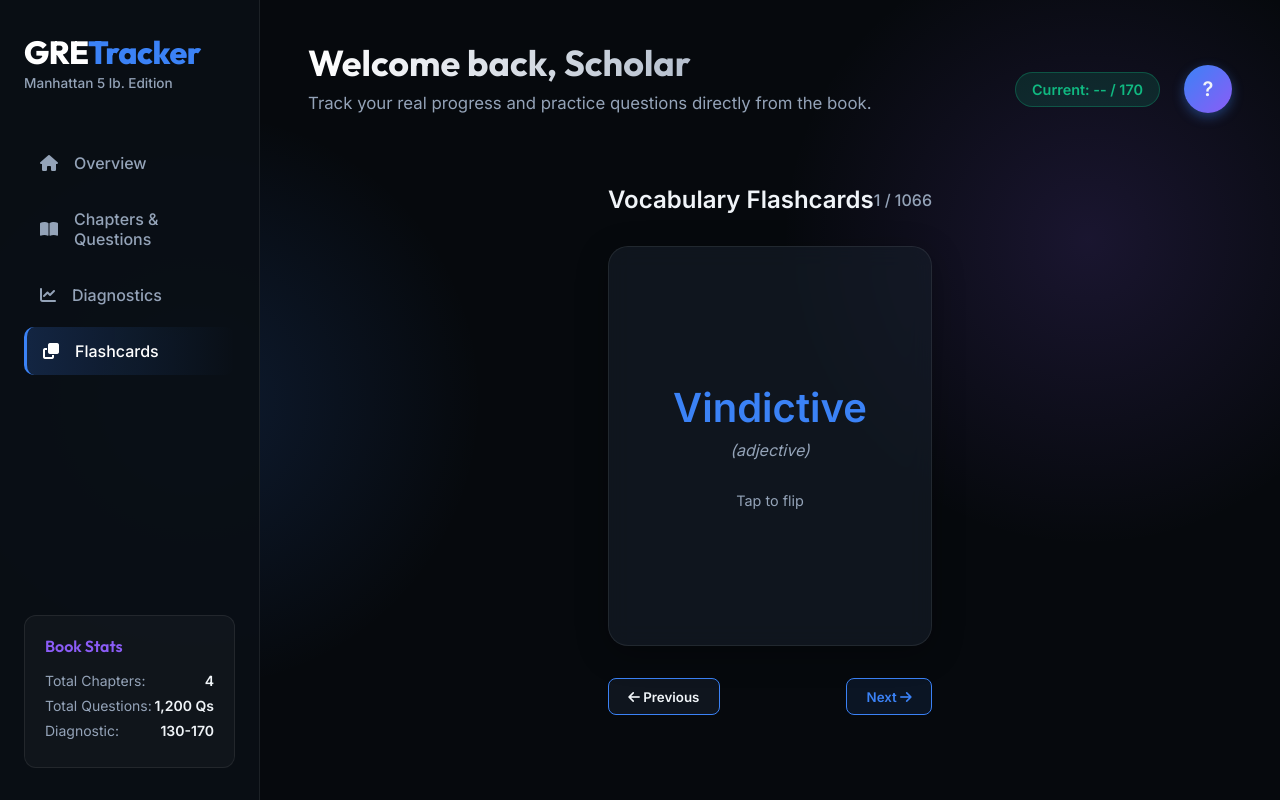
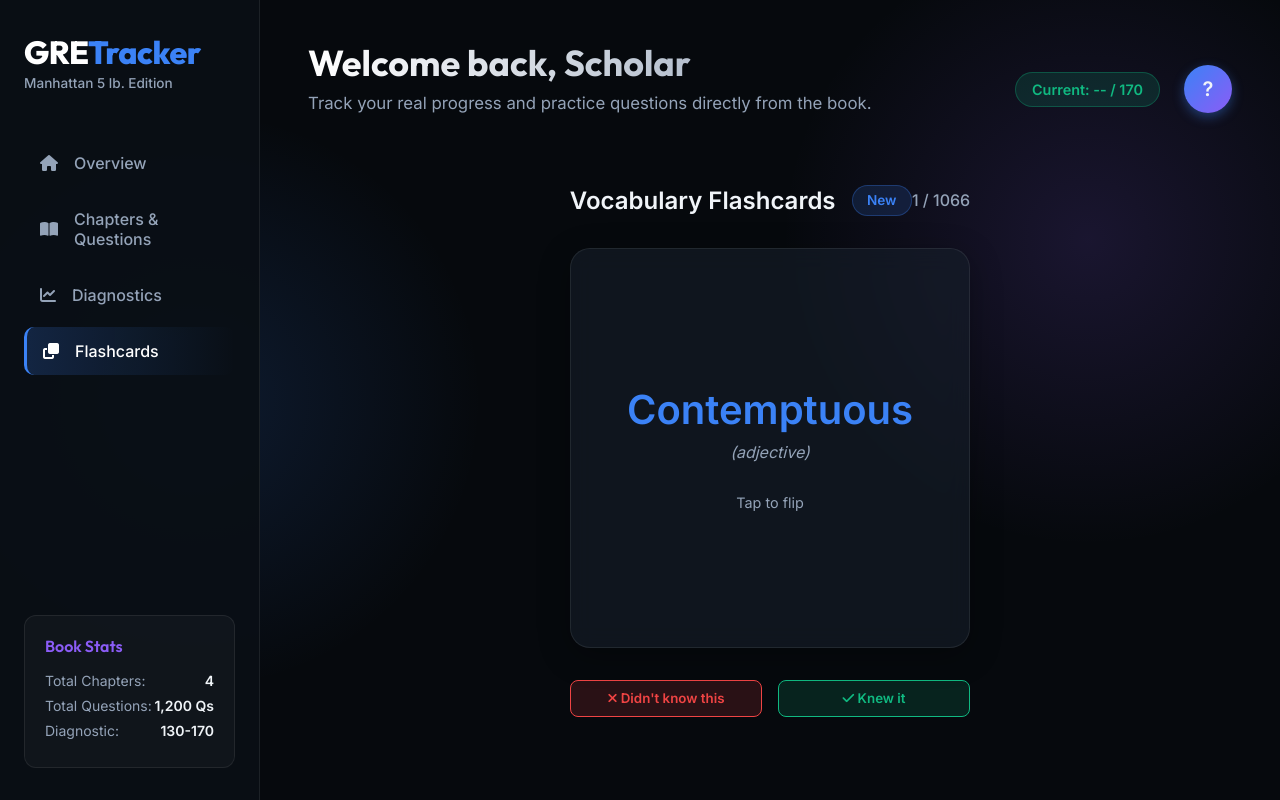
Before and after one commit to Laser92/gre-dashboard, a website: page index.html in a window 1280 px wide. Both pictures are taken after a click on the link "Flashcards". Drawn offline with nearby package versions, Linux system fonts and the light colour scheme; no server answers.

Commit message:
feat: add flashcard answer handler and UI controls while initializing dashboard core logic

```diff
--- a/index.html
+++ b/index.html
@@ -198,7 +198,10 @@
             <!-- FLASHCARDS VIEW -->
             <div id="flashcards-view" style="display: none; padding-top: 2rem; max-width: 600px; margin: 0 auto;">
                 <div style="display: flex; justify-content: space-between; align-items: center; margin-bottom: 1rem;">
-                    <h2>Vocabulary Flashcards</h2>
+                    <div style="display: flex; gap: 1rem; align-items: center;">
+                        <h2>Vocabulary Flashcards</h2>
+                        <div id="fc-tag" class="question-tag new" style="display:inline-flex;">New</div>
+                    </div>
                     <div id="fc-counter" style="color: var(--text-secondary); font-weight: 500;"></div>
                 </div>
 
@@ -218,9 +221,9 @@
                     </div>
                 </div>
 
-                <div style="display: flex; justify-content: space-between; margin-top: 2rem;">
-                    <button class="primary-btn" onclick="prevFlashcard()" style="background: var(--glass-bg); color: var(--text-primary);"><i class="fas fa-arrow-left"></i> Previous</button>
-                    <button class="primary-btn" onclick="nextFlashcard()">Next <i class="fas fa-arrow-right"></i></button>
+                <div style="display: flex; justify-content: space-between; margin-top: 2rem; gap: 1rem;">
+                    <button class="primary-btn" onclick="handleFlashcardAnswer(false)" style="flex: 1; background: rgba(239, 68, 68, 0.15); color: var(--accent-error); border: 1px solid var(--accent-error);"><i class="fas fa-times"></i> Didn't know this</button>
+                    <button class="primary-btn" onclick="handleFlashcardAnswer(true)" style="flex: 1; background: rgba(16, 185, 129, 0.15); color: var(--accent-success); border: 1px solid var(--accent-success);"><i class="fas fa-check"></i> Knew it</button>
                 </div>
             </div>
 
--- a/public/script.js
+++ b/public/script.js
@@ -512,7 +512,7 @@ function switchView(viewName) {
 
     if (viewName === 'overview') {
         renderDashboard(); // Refresh stats when coming back
-    } else if (viewName === 'flashcards' && flashcards.length === 0) {
+    } else if (viewName === 'flashcards' && typeof flashcardsData !== 'undefined' && flashcardsData.length === 0) {
         loadFlashcards();
     }
 }
@@ -1106,51 +1106,144 @@ function initCharts() {
 }
 
 // === FLASHCARDS ENGINE ===
-let flashcards = [];
+let flashcardsData = [];
+let flashcardQueue = [];
 let currentFlashcardIndex = 0;
 
 async function loadFlashcards() {
     try {
         const res = await fetch('/flashcards.json');
         if (res.ok) {
-            flashcards = await res.json();
-            shuffleArray(flashcards);
+            const raw = await res.json();
+            flashcardsData = raw.map((fc, i) => ({ ...fc, id: i }));
+
+            const progRes = await fetch('/api/progress/flashcards');
+            if (progRes.ok) {
+                const progData = await progRes.json();
+                if (!userProgress) userProgress = {};
+                userProgress['flashcards'] = progData.progress;
+            }
+
+            buildFlashcardQueue();
             currentFlashcardIndex = 0;
-            showFlashcard(currentFlashcardIndex);
+            showFlashcard();
         }
     } catch (e) {
         console.error('Failed to load flashcards:', e);
     }
 }
 
-function showFlashcard(index) {
-    if (!flashcards || flashcards.length === 0) return;
-    const card = flashcards[index];
+function buildFlashcardQueue() {
+    const chProgress = userProgress['flashcards'] || {};
+    const unseen = [], missed = [], revision = [], correct = [];
+
+    flashcardsData.forEach(q => {
+        const p = chProgress[q.id];
+        if (!p) { unseen.push(q); }
+        else if (p.status === 'missed') { missed.push(q); }
+        else if (p.status === 'revision') { revision.push(q); }
+        else if (p.status === 'correct') { correct.push(q); }
+        else { unseen.push(q); }
+    });
+
+    shuffleArray(unseen);
+    shuffleArray(missed);
+    shuffleArray(revision);
+    shuffleArray(correct);
+
+    const pools = [
+        { arr: unseen, weight: 6, tag: 'new' },
+        { arr: missed, weight: 2, tag: 'missed' },
+        { arr: revision, weight: 1, tag: 'revision' },
+        { arr: correct, weight: 1, tag: 'correct_review' }
+    ];
+
+    flashcardQueue = [];
+    const totalFlashcards = flashcardsData.length;
+
+    for (let i = 0; i < totalFlashcards; i++) {
+        let availablePools = pools.filter(p => p.arr.length > 0);
+        if (availablePools.length === 0) break;
+
+        let totalWeight = availablePools.reduce((sum, p) => sum + p.weight, 0);
+        let rand = Math.random() * totalWeight;
+        let cumulative = 0;
+
+        for (let p of availablePools) {
+            cumulative += p.weight;
+            if (rand <= cumulative) {
+                const q = p.arr.pop();
+                q._tag = p.tag;
+                flashcardQueue.push(q);
+                break;
+            }
+        }
+    }
+}
+
+function showFlashcard() {
+    if (!flashcardQueue || flashcardQueue.length === 0) return;
+    if (currentFlashcardIndex >= flashcardQueue.length) {
+        buildFlashcardQueue();
+        currentFlashcardIndex = 0;
+        if (flashcardQueue.length === 0) return;
+    }
+
+    const card = flashcardQueue[currentFlashcardIndex];
     document.getElementById('fc-word').innerText = card.word || '';
     document.getElementById('fc-pos').innerText = card['part of speech'] ? `(${card['part of speech']})` : '';
     document.getElementById('fc-def').innerText = card.definition || '';
     document.getElementById('fc-example').innerText = card.example ? `"${card.example}"` : '';
     document.getElementById('fc-root').innerText = card.root ? `Root: ${card.root}` : '';
 
+    const tagEl = document.getElementById('fc-tag');
+    if (tagEl) {
+        const statusTag = {
+            new: { className: 'question-tag new', text: 'New' },
+            correct_review: { className: 'question-tag correct-review', text: 'Correct last time' },
+            revision: { className: 'question-tag revision', text: 'Revision' },
+            missed: { className: 'question-tag missed', text: 'Missed last time' }
+        }[card._tag] || { className: 'question-tag new', text: 'New' };
+        tagEl.className = statusTag.className;
+        tagEl.innerText = statusTag.text;
+    }
+
     const cardInner = document.querySelector('.flashcard-inner');
     if (cardInner) {
         cardInner.classList.remove('is-flipped');
     }
-    document.getElementById('fc-counter').innerText = `${index + 1} / ${flashcards.length}`;
+    document.getElementById('fc-counter').innerText = `${currentFlashcardIndex + 1} / ${flashcardQueue.length}`;
 }
 
-window.nextFlashcard = function() {
-    if (currentFlashcardIndex < flashcards.length - 1) {
-        currentFlashcardIndex++;
-        showFlashcard(currentFlashcardIndex);
+window.handleFlashcardAnswer = async function(isCorrect) {
+    if (!flashcardQueue || flashcardQueue.length === 0) return;
+    const card = flashcardQueue[currentFlashcardIndex];
+
+    try {
+        const resp = await fetch('/api/progress', {
+            method: 'POST',
+            headers: { 'Content-Type': 'application/json' },
+            body: JSON.stringify({
+                chapterId: 'flashcards',
+                questionId: card.id,
+                isCorrect
+            })
+        });
+        const data = await resp.json();
+        if (!userProgress) userProgress = {};
+        if (!userProgress['flashcards']) userProgress['flashcards'] = {};
+        const prev = userProgress['flashcards'][card.id];
+        userProgress['flashcards'][card.id] = {
+            status: data.status || (isCorrect ? 'correct' : 'missed'),
+            attempts: (prev ? prev.attempts + 1 : 1),
+            lastAttemptedAt: new Date().toISOString()
+        };
+    } catch (e) {
+        console.error('Failed to save flashcard progress:', e);
     }
-};
 
-window.prevFlashcard = function() {
-    if (currentFlashcardIndex > 0) {
-        currentFlashcardIndex--;
-        showFlashcard(currentFlashcardIndex);
-    }
+    currentFlashcardIndex++;
+    showFlashcard();
 };
 
 window.flipFlashcard = function() {
```
